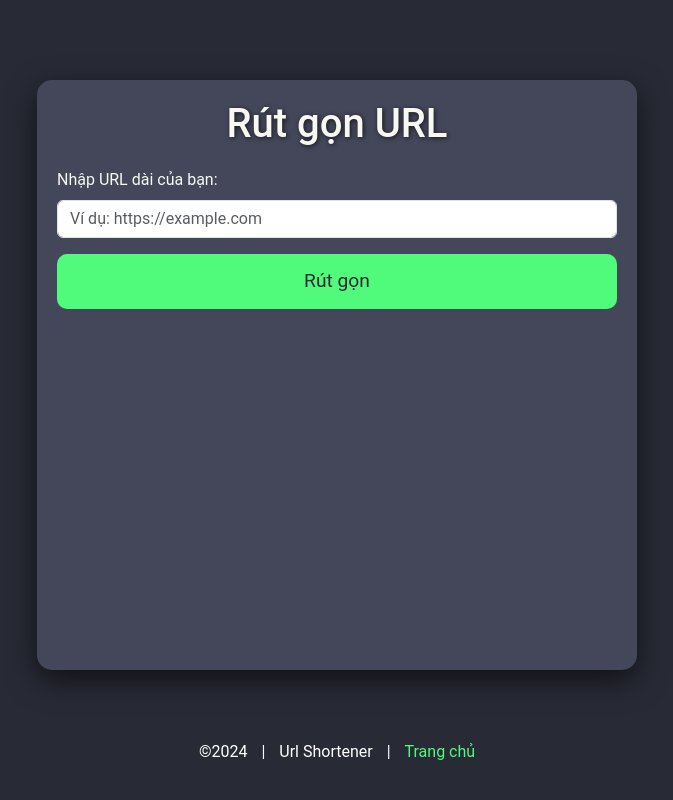
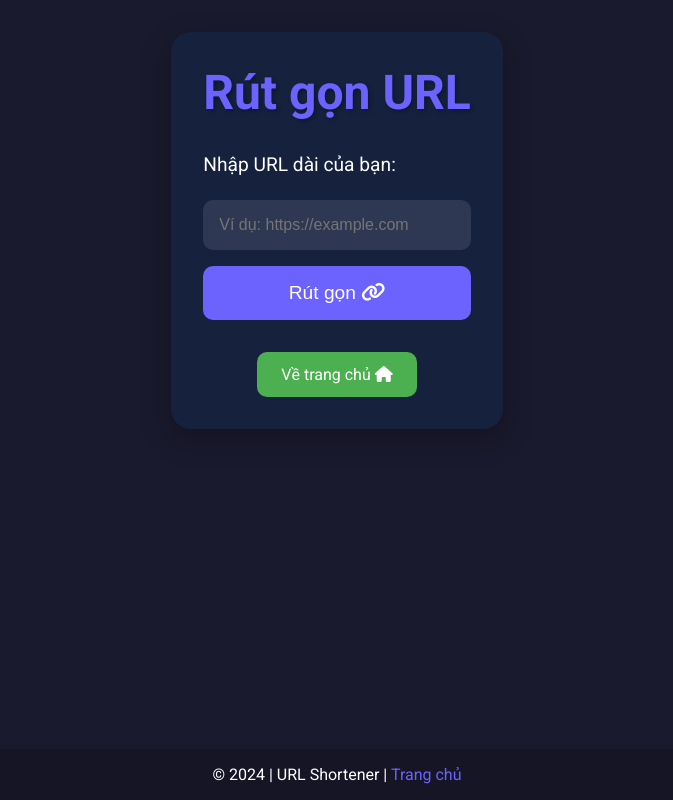
Before and after one commit to tanbaycu/tanbaycu-website, a Flask app: page /shorten-link in a window 1280 px wide. Shown: the whole page, without its empty margins (303-976 px from the left). Run offline with Flask 3, Linux system fonts and the light colour scheme; parts of the project's set-up code (start-up, migrations or seed data) failed here and were passed over.

Commit message:
hello short

```diff
--- a/templates/shorten_link.html
+++ b/templates/shorten_link.html
@@ -2,202 +2,195 @@
 <html lang="vi">
 
 <head>
-  <meta charset="UTF-8" />
-  <meta name="viewport" content="width=device-width, initial-scale=1.0" />
-  <title>Url Shortener - Tanbaycu</title>
-  <link rel="stylesheet" href="https://cdnjs.cloudflare.com/ajax/libs/font-awesome/6.0.0-beta3/css/all.min.css" />
-  <link href="https://cdn.jsdelivr.net/npm/bootstrap@5.3.0-alpha1/dist/css/bootstrap.min.css" rel="stylesheet" />
-  <link rel="icon" type="image/x-icon" href="{{ url_for('static', filename='favicon.ico') }}" />
+  <meta charset="UTF-8">
+  <meta name="viewport" content="width=device-width, initial-scale=1.0">
+  <title>URL Shortener - Tanbaycu</title>
+  <link rel="stylesheet" href="https://cdnjs.cloudflare.com/ajax/libs/font-awesome/6.4.0/css/all.min.css">
+  <link href="https://fonts.googleapis.com/css2?family=Roboto:wght@300;400;700&display=swap" rel="stylesheet">
+  <link rel="icon" type="image/x-icon" href="{{ url_for('static', filename='favicon.ico') }}">
   <style>
-    html,
-    body {
-      height: 100%;
+    :root {
+      --primary-color: #6C63FF;
+      --secondary-color: #4CAF50;
+      --background-color: #1A1A2E;
+      --text-color: #FFFFFF;
+      --card-background: #16213E;
+    }
+
+    * {
       margin: 0;
+      padding: 0;
+      box-sizing: border-box;
     }
 
     body {
+      font-family: 'Roboto', sans-serif;
+      background-color: var(--background-color);
+      color: var(--text-color);
       display: flex;
       flex-direction: column;
-      background-color: #282a36;
-      color: #f8f8f2;
-      font-family: "Roboto", sans-serif;
+      min-height: 100vh;
       overflow-x: hidden;
     }
 
     .container {
-      margin: 50px auto;
-      max-width: 600px;
-      border-radius: 15px;
-      padding: 20px;
-      background-color: #44475a;
-      box-shadow: 0 10px 30px rgba(0, 0, 0, 0.6);
-      position: relative;
-      transition: transform 0.3s, box-shadow 0.3s, background-color 0.3s;
-      width: 90%;
-      flex: 1;
-      /* Chiếm không gian còn lại */
+      max-width: 800px;
+      margin: 2rem auto;
+      padding: 2rem;
+      background-color: var(--card-background);
+      border-radius: 20px;
+      box-shadow: 0 10px 30px rgba(0, 0, 0, 0.3);
+      transition: transform 0.3s ease;
     }
 
     .container:hover {
       transform: translateY(-5px);
-      box-shadow: 0 20px 40px rgba(0, 0, 0, 0.8);
-      background-color: #4d5b8e;
     }
 
-    h2 {
+    h1 {
       text-align: center;
-      font-size: 2.5em;
-      margin-bottom: 20px;
-      text-shadow: 1px 1px 5px rgba(0, 0, 0, 0.7);
-      cursor: pointer;
-      transition: color 0.3s ease, transform 0.3s;
+      font-size: 3rem;
+      margin-bottom: 2rem;
+      color: var(--primary-color);
+      text-shadow: 2px 2px 4px rgba(0, 0, 0, 0.3);
     }
 
-    h2:hover {
-      color: #50fa7b;
-      transform: scale(1.05);
+    form {
+      display: flex;
+      flex-direction: column;
+      gap: 1rem;
     }
 
-    .btn-custom {
-      background-color: #50fa7b;
-      color: #282a36;
-      border-radius: 10px;
-      padding: 12px;
-      text-align: center;
-      text-decoration: none;
-      display: block;
-      width: 100%;
-      transition: background-color 0.3s, transform 0.3s, box-shadow 0.3s;
-      font-size: 1.2em;
-      margin-top: 15px;
+    label {
+      font-size: 1.2rem;
+      margin-bottom: 0.5rem;
     }
 
-    .btn-custom:hover {
-      background-color: #4bf66f;
-      transform: translateY(-3px);
-      box-shadow: 0 8px 30px rgba(0, 0, 0, 0.5);
+    input[type="url"] {
+      padding: 1rem;
+      font-size: 1rem;
+      border: none;
+      border-radius: 10px;
+      background-color: rgba(255, 255, 255, 0.1);
+      color: var(--text-color);
+      transition: all 0.3s ease;
+    }
+
+    input[type="url"]:focus {
+      outline: none;
+      box-shadow: 0 0 0 2px var(--primary-color);
+    }
+
+    button {
+      padding: 1rem;
+      font-size: 1.2rem;
+      border: none;
+      border-radius: 10px;
+      background-color: var(--primary-color);
+      color: var(--text-color);
+      cursor: pointer;
+      transition: all 0.3s ease;
+    }
+
+    button:hover {
+      background-color: #5753D9;
+      transform: translateY(-2px);
     }
 
     .short-url {
-      font-size: 1.5em;
+      margin-top: 2rem;
+      text-align: center;
+    }
+
+    .short-url h4 {
+      margin-bottom: 1rem;
+      color: var(--secondary-color);
+    }
+
+    .short-url a {
+      color: var(--primary-color);
       font-weight: bold;
-      margin-top: 20px;
-      color: #8be9fd;
-      text-shadow: 1px 1px 2px rgba(0, 0, 0, 0.5);
-      word-wrap: break-word;
+      text-decoration: none;
+      font-size: 1.2rem;
+      transition: all 0.3s ease;
+    }
+
+    .short-url a:hover {
+      text-decoration: underline;
+    }
+
+    .qr-code {
+      margin-top: 2rem;
+      display: flex;
+      justify-content: center;
+    }
+
+    .qr-code img {
+      max-width: 200px;
+      border-radius: 10px;
+      box-shadow: 0 5px 15px rgba(0, 0, 0, 0.2);
+    }
+
+    .home-button {
       text-align: center;
+      margin-top: 2rem;
+    }
+
+    .home-button a {
+      display: inline-block;
+      padding: 0.8rem 1.5rem;
+      background-color: var(--secondary-color);
+      color: var(--text-color);
+      text-decoration: none;
+      border-radius: 10px;
+      transition: all 0.3s ease;
+    }
+
+    .home-button a:hover {
+      background-color: #45a049;
+      transform: translateY(-2px);
     }
 
     footer {
       margin-top: auto;
-      /* Đẩy footer xuống dưới cùng */
-      padding: 20px 0;
-      /* Padding trên và dưới */
-      font-size: 1rem;
-      /* Kích thước chữ */
-      display: flex;
-      /* Sử dụng flexbox */
-      justify-content: center;
-      /* Căn giữa nội dung trong footer */
-      align-items: center;
-      /* Căn giữa theo chiều dọc */
-      background-color: transparent;
-      /* Nền trong suốt, không cần phông nền */
-      color: #ffffff;
-      /* Màu chữ sáng */
+      text-align: center;
+      padding: 1rem;
+      background-color: rgba(0, 0, 0, 0.2);
     }
 
     footer a {
-      color: #50fa7b;
-      /* Màu chữ liên kết trong footer */
+      color: var(--primary-color);
       text-decoration: none;
-      /* Không gạch chân */
-      transition: color 0.3s;
-      /* Hiệu ứng chuyển màu */
-      margin: 0 10px;
-      /* Khoảng cách giữa các liên kết */
+      transition: color 0.3s ease;
     }
 
     footer a:hover {
-      color: #ffffff;
-      /* Màu chữ khi hover */
+      color: var(--secondary-color);
     }
 
-    footer span {
-      margin: 0 10px;
-      /* Khoảng cách giữa các phần tử */
-    }
-
-
-    .home-button-container {
-      text-align: center;
-      margin-top: 30px;
-    }
-
-    .home-link {
-      display: inline-block;
-      background-color: transparent;
-      /* Không có màu nền */
-      color: #50fa7b;
-      /* Màu chữ */
-      padding: 10px 20px;
-      /* Khoảng đệm */
-      border-radius: 10px;
-      /* Bo góc */
-      font-size: 1.2em;
-      /* Kích thước chữ */
-      text-decoration: none;
-      /* Bỏ gạch chân */
-      transition: color 0.3s, transform 0.3s;
-      /* Hiệu ứng chuyển đổi */
-    }
-
-    .home-link:hover {
-      color: #4bf66f;
-      /* Màu chữ khi hover */
-      transform: scale(1.05);
-      /* Phóng to nhẹ */
-    }
-
-    @media (max-width: 1024px) {
+    @media (max-width: 768px) {
       .container {
-        max-width: 95%;
-        padding: 20px;
-        margin-top: 20px;
+        margin: 1rem;
+        padding: 1.5rem;
       }
 
-      h2 {
-        font-size: 2em;
+      h1 {
+        font-size: 2.5rem;
       }
 
-      .short-url {
-        font-size: 1.3em;
+      input[type="url"],
+      button {
+        font-size: 1rem;
       }
     }
 
-    @media (max-width: 768px) {
-      h2 {
-        font-size: 1.8em;
-      }
-    }
-
-    @media (max-width: 576px) {
-      .container {
-        padding: 15px;
+    @media (max-width: 480px) {
+      h1 {
+        font-size: 2rem;
       }
 
-      h2 {
-        font-size: 1.5em;
-      }
-
-      .btn-custom {
-        font-size: 1em;
-      }
-    }
-
-    @media (min-width: 768px) {
-      .container {
-        margin-top: 80px;
+      .short-url a {
+        font-size: 1rem;
       }
     }
   </style>
@@ -205,50 +198,41 @@
 
 <body>
   <div class="container">
-    <h2 id="title">Rút gọn URL</h2>
+    <h1>Rút gọn URL</h1>
     <form id="urlForm" method="POST" onsubmit="return validateForm()">
-      <div class="mb-3">
-        <label for="long_url" class="form-label">Nhập URL dài của bạn:</label>
-        <input type="url" class="form-control" id="long_url" name="long_url" placeholder="Ví dụ: https://example.com"
-          required />
-      </div>
-      <button type="submit" class="btn btn-custom w-100">Rút gọn</button>
+      <label for="long_url">Nhập URL dài của bạn:</label>
+      <input type="url" id="long_url" name="long_url" placeholder="Ví dụ: https://example.com" required>
+      <button type="submit">Rút gọn <i class="fas fa-link"></i></button>
     </form>
 
     {% if short_url %}
-    <div class="short-url text-center mt-4">
+    <div class="short-url">
       <h4>URL rút gọn của bạn:</h4>
-      <a href="{{ short_url }}" target="_blank" style="color: #50fa7b; font-weight: bold">{{ short_url }}</a>
-      <h4 class="mt-3">QR Code của bạn:</h4>
-      <img src="https://api.stakdek.de/api/qr/gen?data={{ short_url }}" alt="QR Code"
-        style="width: 200px; height: 200px; margin-top: 20px" />
+      <a href="{{ short_url }}" target="_blank">{{ short_url }}</a>
     </div>
-    <div class="home-button-container">
-      <a href="{{ url_for('homepage') }}" class="home-link"> Về trang chủ </a>
+    <div class="qr-code">
+      <img src="https://api.stakdek.de/api/qr/gen?data={{ short_url }}" alt="QR Code">
     </div>
-    {% endif %} {% with messages = get_flashed_messages() %} {% if messages %}
-    <div class="alert alert-danger mt-3" role="alert">{{ messages[0] }}</div>
-    {% endif %} {% endwith %}
+    {% endif %}
+
+    {% with messages = get_flashed_messages() %}
+    {% if messages %}
+    <div class="alert" role="alert">
+      {{ messages[0] }}
+    </div>
+    {% endif %}
+    {% endwith %}
+
+    <div class="home-button">
+      <a href="{{ url_for('homepage') }}">Về trang chủ <i class="fas fa-home"></i></a>
+    </div>
   </div>
 
   <footer>
-    <p>
-      <span>©2024</span> |
-      <span>Url Shortener</span> |
-      <a href="{{ url_for('homepage') }}">Trang chủ</a>
-    </p>
+    <p>&copy; 2024 | URL Shortener | <a href="{{ url_for('homepage') }}">Trang chủ</a></p>
   </footer>
 
-
   <script>
-    document.getElementById("title").onclick = function () {
-      document.getElementById("urlForm").reset();
-      const shortUrlDiv = document.querySelector(".short-url");
-      if (shortUrlDiv) {
-        shortUrlDiv.innerHTML = "";
-      }
-    };
-
     function validateForm() {
       const longUrlInput = document.getElementById("long_url").value;
       if (!longUrlInput) {
@@ -257,9 +241,15 @@
       }
       return true;
     }
+
+    document.querySelector('h1').addEventListener('click', function () {
+      document.getElementById("urlForm").reset();
+      const shortUrlDiv = document.querySelector(".short-url");
+      const qrCodeDiv = document.querySelector(".qr-code");
+      if (shortUrlDiv) shortUrlDiv.remove();
+      if (qrCodeDiv) qrCodeDiv.remove();
+    });
   </script>
-
-  <script src="https://cdn.jsdelivr.net/npm/bootstrap@5.3.0-alpha1/dist/js/bootstrap.bundle.min.js"></script>
 </body>
 
 </html>
```
